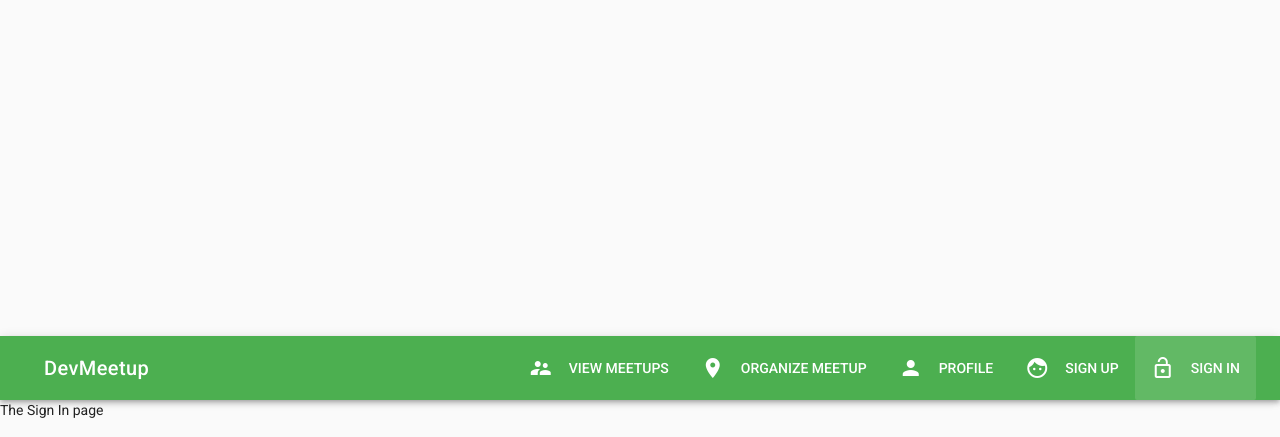
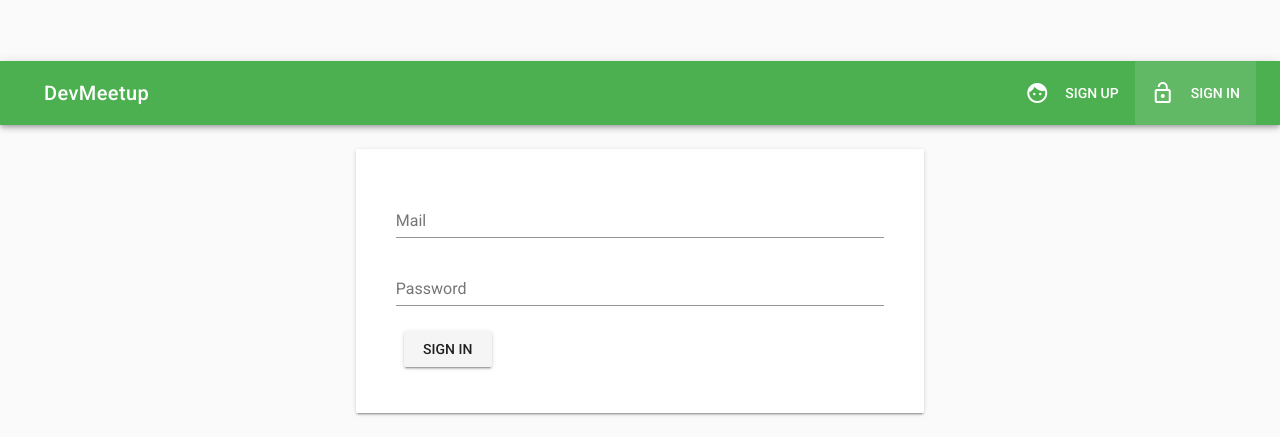
Before and after one commit to zasuh/VueMeetup, a Vue app: page /signin in a window 1280 px wide. Shown: the part 363-800 px from the top of the page. Built offline with nearby package versions, Linux system fonts and the light colour scheme.

Commit message:
Added firebase sign up and sign in forms, auth

```diff
--- a/src/App.vue
+++ b/src/App.vue
@@ -53,15 +53,27 @@ export default {
   data () {
     return {
       sideNav: false,
-      menuItems: [
-        {icon: 'supervisor_account', title: 'View Meetups', link: '/meetups'},
-        {icon: 'room', title: 'Organize meetup', link: '/meetup/new'},
-        {icon: 'person', title: 'Profile', link: '/profile'},
+
+    }
+  },
+  computed: {
+    menuItems () {
+      let menuItems = [
         {icon: 'face', title: 'Sign Up', link: '/signup'},
         {icon: 'lock_open', title: 'Sign In', link: '/signin'}
       ]
+      if (this.userIsAuthenticated) {
+        menuItems: [
+        {icon: 'supervisor_account', title: 'View Meetups', link: '/meetups'},
+        {icon: 'room', title: 'Organize meetup', link: '/meetup/new'},
+        {icon: 'person', title: 'Profile', link: '/profile'}
+        ]
+      }
+      return menuItems
+    },
+    userIsAuthenticated () {
+      return this.$store.getters.user !== null && this.$store.getters.user !== undefined
     }
-  },
-  name: 'App'
+  }
 }
 </script>
--- a/src/components/User/SignIn.vue
+++ b/src/components/User/SignIn.vue
@@ -1,5 +1,74 @@
 <template>
-    <div>
-        <p>The Sign In page</p>
-    </div>
+  <v-container>
+    <v-layout row>
+      <v-flex xs12 sm6 offset-sm3>
+        <v-card>
+          <v-card-text>
+            <v-container>
+              <form @submit.prevent="onSignIn">
+                <v-layout row>
+                  <v-flex xs12>
+                    <v-text-field
+                      name="email"
+                      label="Mail"
+                      id="email"
+                      required
+                      v-model="email"
+                      type="email"></v-text-field>
+                  </v-flex>
+                </v-layout>
+
+                <v-layout row>
+                  <v-flex xs12>
+                    <v-text-field
+                      name="password"
+                      label="Password"
+                      id="password"
+                      required
+                      v-model="password"
+                      type="password"></v-text-field>
+                  </v-flex>
+                </v-layout>
+
+                <v-layout row>
+                  <v-flex xs12>
+                    <v-btn type="submit">Sign In</v-btn>
+                  </v-flex>
+                </v-layout>
+              </form>
+            </v-container>
+          </v-card-text>
+        </v-card>
+      </v-flex>
+    </v-layout>
+  </v-container>
 </template>
+
+<script>
+  export default {
+    date () {
+      return {
+        email: '',
+        password: ''
+      }
+    },
+    computed: {
+      user () {
+        return this.$store.getters.user
+      }
+    },
+    watch: {
+      user (value) {
+        if (value !== null && value !== undefined) {
+          this.$router.push('/') // Redirect to root page
+        }
+      }
+    },
+    methods: {
+      onSignIn () {
+        // Vuex
+        this.$store.dispatch('signUserIn', {email: this.email, password: this.password})
+      }
+    }
+  }
+</script>
--- a/src/components/User/SignUp.vue
+++ b/src/components/User/SignUp.vue
@@ -5,7 +5,7 @@
         <v-card>
           <v-card-text>
             <v-container>
-              <form>
+              <form @submit.prevent="onSignUp">
                 <v-layout row>
                   <v-flex xs12>
                     <v-text-field
@@ -69,12 +69,22 @@
       comparePasswords () {
         return this.password !== this.confirmPassword
         ? 'Passwords do not match': ''
+      },
+      user () {
+        return this.$store.getters.user
+      }
+    },
+    watch: {
+      user (value) {
+        if (value !== null && value !== undefined) {
+          this.$router.push('/') // Redirect to root page
+        }
       }
     },
     methods: {
       onSignUp () {
         // Vuex
-        console.log({email: this.email, password: this.password, confirmPassword: this.confirmPassword})
+        this.$store.dispatch('signUserUp', {email: this.email, password: this.password})
       }
     }
   }
--- a/src/store/index.js
+++ b/src/store/index.js
@@ -1,5 +1,6 @@
 import Vue from 'vue'
 import Vuex from 'vuex'
+import * as firebase from 'firebase'
 
 Vue.use(Vuex)
 
@@ -16,14 +17,14 @@ export const store = new Vuex.Store({
         date: new Date(),
         location: 'Paris'}
     ],
-    user: {
-      id: 'haihwbfiawu',
-      registeredMeetups: ['blablabla']
-    }
+    user: null
   },
   mutations: {
     createMeetup (state, payload) {
       state.loadedMeetups.push(payload)
+    },
+    setUser (state, payload){
+      state.user = payload
     }
   },
   actions: {
@@ -38,6 +39,40 @@ export const store = new Vuex.Store({
       }
       // Reach out to Firebase to store it
       commit('createMeetup', meetup)
+    },
+    signUserUp ({commit}, payload) {
+      firebase.auth().createUserWithEmailAndPassword(payload.email, payload.password)
+      .then(
+        user => {
+          const newUser = {
+            id: user.uid,
+            registeredMeetups: []
+          }
+          commit('setUser', newUser)
+        }
+      )
+      .catch(
+        error => {
+          console.log(error)
+        }
+      )
+    },
+    signUserIn ({commit}, payload) {
+      firebase.auth().signInWithEmailAndPassword(payload.email, payload.password)
+      .then(
+        user => {
+          const newUser = {
+            id: user.uid,
+            registeredMeetups: []
+          }
+          commit('setUser', newUser)
+        }
+      )
+      .catch(
+        error => {
+          console.log(error)
+        }
+      )
     }
   },
   getters: {
@@ -55,6 +90,9 @@ export const store = new Vuex.Store({
           return meetup.id === meetupId
         })
       }
+    },
+    user (state) {
+      return state.user
     }
   }
 })
```
